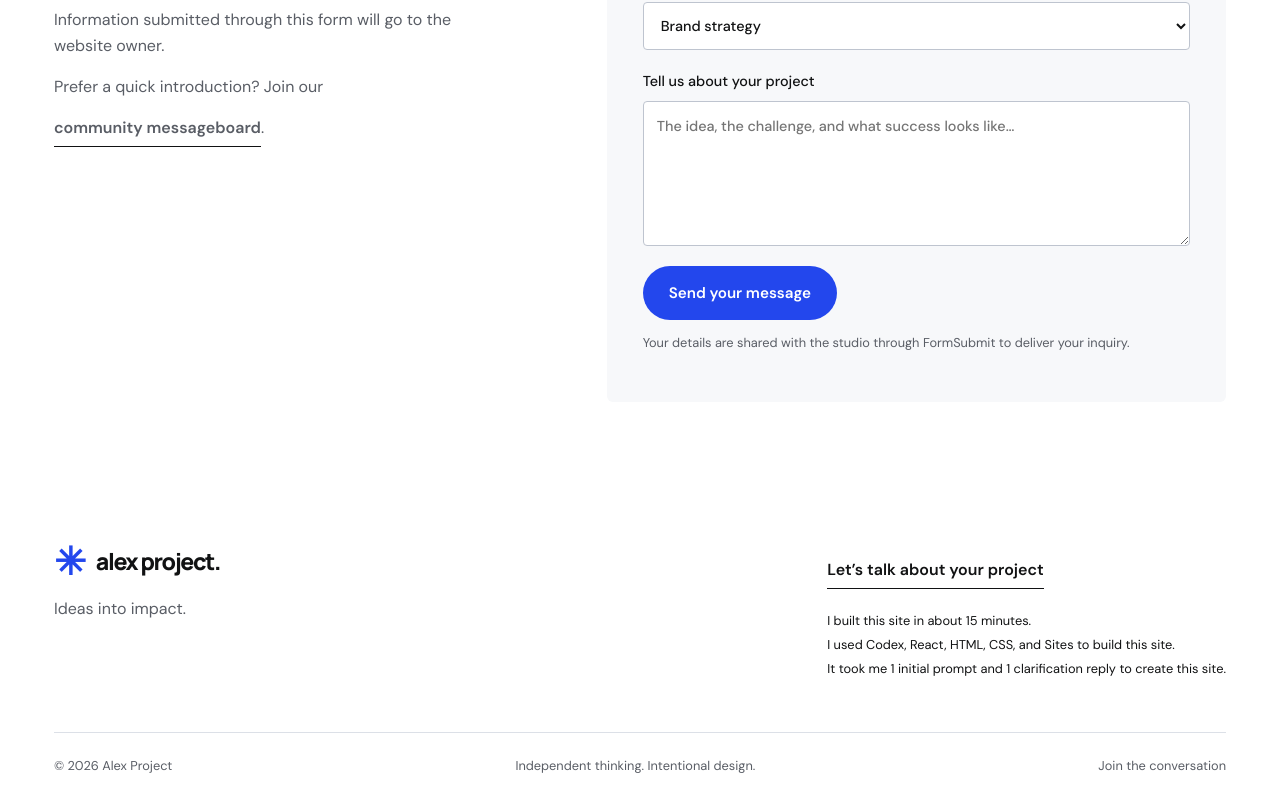
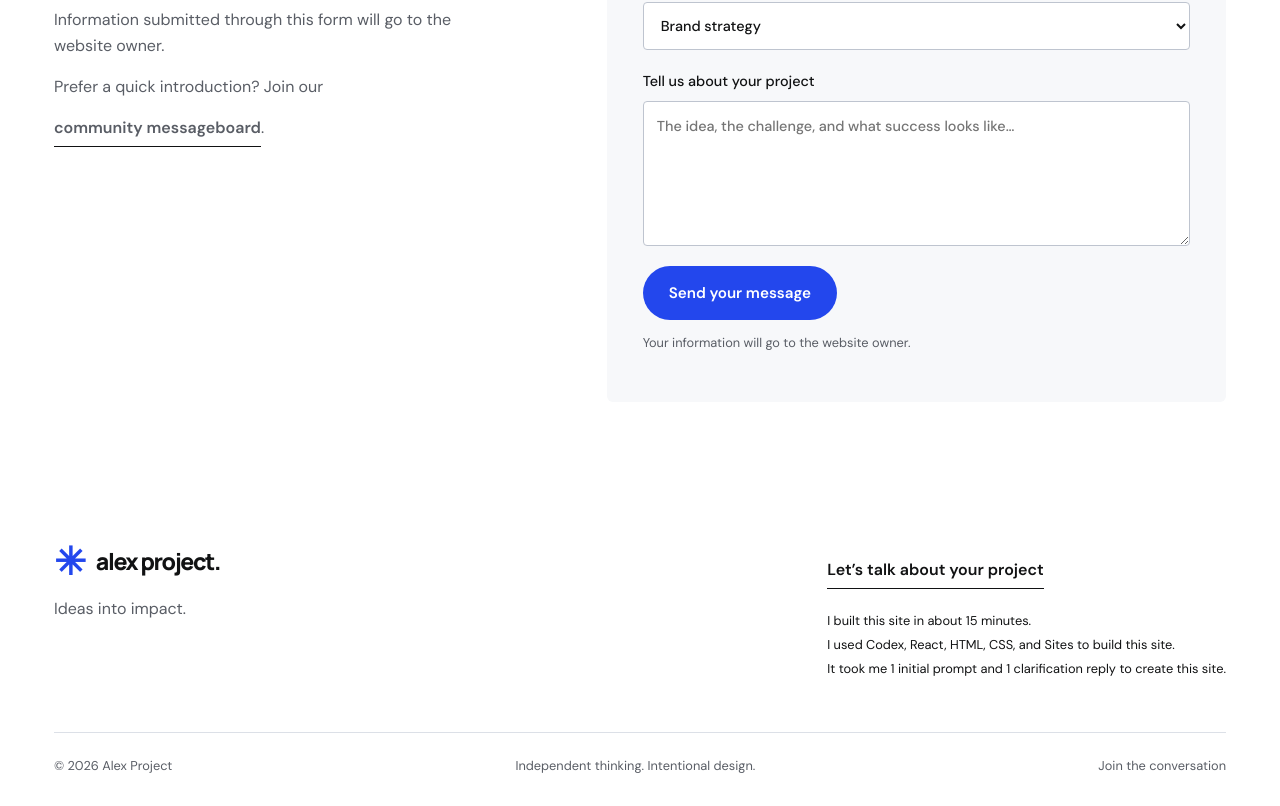
Before and after one commit to northsentinelisland/northsentinelisland, a Next.js app: page /contact in a window 1280 px wide. Shown: the part 640-1446 px from the top of the page. Built offline with nearby package versions, Linux system fonts and the light colour scheme.

Commit message:
Hide contact email and describe delivery to website owner

```diff
--- a/app/contact/form.tsx
+++ b/app/contact/form.tsx
@@ -1,5 +1,5 @@
 'use client';
 import {useState} from 'react';
 export default function ContactForm(){const [status,setStatus]=useState('');const [busy,setBusy]=useState(false);const [error,setError]=useState(false);
-async function submit(event:React.FormEvent<HTMLFormElement>){event.preventDefault();const form=event.currentTarget;const data=new FormData(form);if(data.get('_honey'))return;setBusy(true);setStatus('');setError(false);try{const response=await fetch('https://formsubmit.co/ajax/alexchoi20219@gmail.com',{method:'POST',headers:{'Content-Type':'application/json',Accept:'application/json'},body:JSON.stringify(Object.fromEntries(data))});const result=await response.json() as {success?:boolean|string,message?:string};if(!response.ok||!(result.success===true||result.success==='true'))throw new Error(result.message||'The email service could not accept your message.');setStatus('Your request was accepted by the email service. Thank you for getting in touch.');form.reset();}catch(e){setError(true);setStatus(e instanceof Error&&e.message.includes('Activation')?'Email delivery is awaiting inbox activation. Please email the studio directly for now. Your message is still here.':'We couldn’t submit your message. Your text is still here. Please try again or email us directly.');}finally{setBusy(false)}}
-return <form className="form-card" onSubmit={submit}><div className="form-grid"><label>Your name<input name="name" required maxLength={100} autoComplete="name" placeholder="Alex Taylor"/></label><label>Email address<input type="email" name="email" required maxLength={200} autoComplete="email" placeholder="alex@company.com"/></label></div><label>What can we help with?<select name="service"><option>Brand strategy</option><option>Visual identity</option><option>Website design and development</option><option>Something else</option></select></label><label>Tell us about your project<textarea name="message" required minLength={10} maxLength={5000} placeholder="The idea, the challenge, and what success looks like…"/></label><input className="hidden" name="_honey" tabIndex={-1} aria-hidden="true"/><input type="hidden" name="_subject" value="Alex Project — New project inquiry"/><input type="hidden" name="_template" value="table"/><button className="button" disabled={busy}>{busy?'Sending…':'Send your message'}</button><p style={{fontSize:'.8rem'}}>Your details are shared with the studio through FormSubmit to deliver your inquiry.</p>{status&&<p role="status" className={'status '+(error?'error':'')}>{status}</p>}</form>}
+async function submit(event:React.FormEvent<HTMLFormElement>){event.preventDefault();const form=event.currentTarget;const data=new FormData(form);if(data.get('_honey'))return;setBusy(true);setStatus('');setError(false);try{const response=await fetch('https://formsubmit.co/ajax/alexchoi20219@gmail.com',{method:'POST',headers:{'Content-Type':'application/json',Accept:'application/json'},body:JSON.stringify(Object.fromEntries(data))});const result=await response.json() as {success?:boolean|string,message?:string};if(!response.ok||!(result.success===true||result.success==='true'))throw new Error(result.message||'The email service could not accept your message.');setStatus('Your request was accepted by the email service. Thank you for getting in touch.');form.reset();}catch(e){setError(true);setStatus(e instanceof Error&&e.message.includes('Activation')?'Email delivery is awaiting inbox activation. Please try again later. Your message is still here.':'We couldn’t submit your message. Your text is still here. Please try again later.');}finally{setBusy(false)}}
+return <form className="form-card" onSubmit={submit}><div className="form-grid"><label>Your name<input name="name" required maxLength={100} autoComplete="name" placeholder="Alex Taylor"/></label><label>Email address<input type="email" name="email" required maxLength={200} autoComplete="email" placeholder="alex@company.com"/></label></div><label>What can we help with?<select name="service"><option>Brand strategy</option><option>Visual identity</option><option>Website design and development</option><option>Something else</option></select></label><label>Tell us about your project<textarea name="message" required minLength={10} maxLength={5000} placeholder="The idea, the challenge, and what success looks like…"/></label><input className="hidden" name="_honey" tabIndex={-1} aria-hidden="true"/><input type="hidden" name="_subject" value="Alex Project — New project inquiry"/><input type="hidden" name="_template" value="table"/><button className="button" disabled={busy}>{busy?'Sending…':'Send your message'}</button><p style={{fontSize:'.8rem'}}>Your information will go to the website owner.</p>{status&&<p role="status" className={'status '+(error?'error':'')}>{status}</p>}</form>}
```
